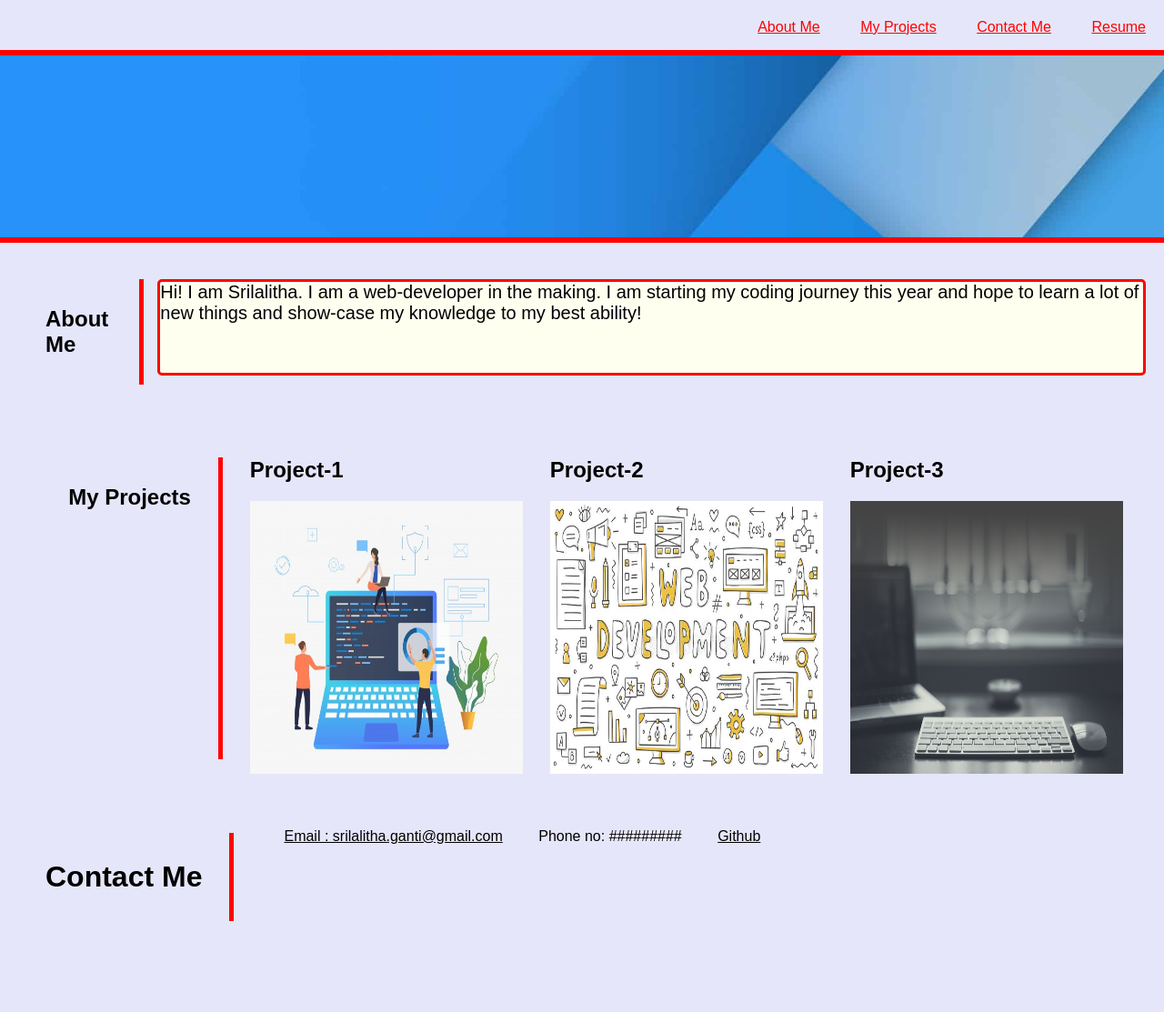
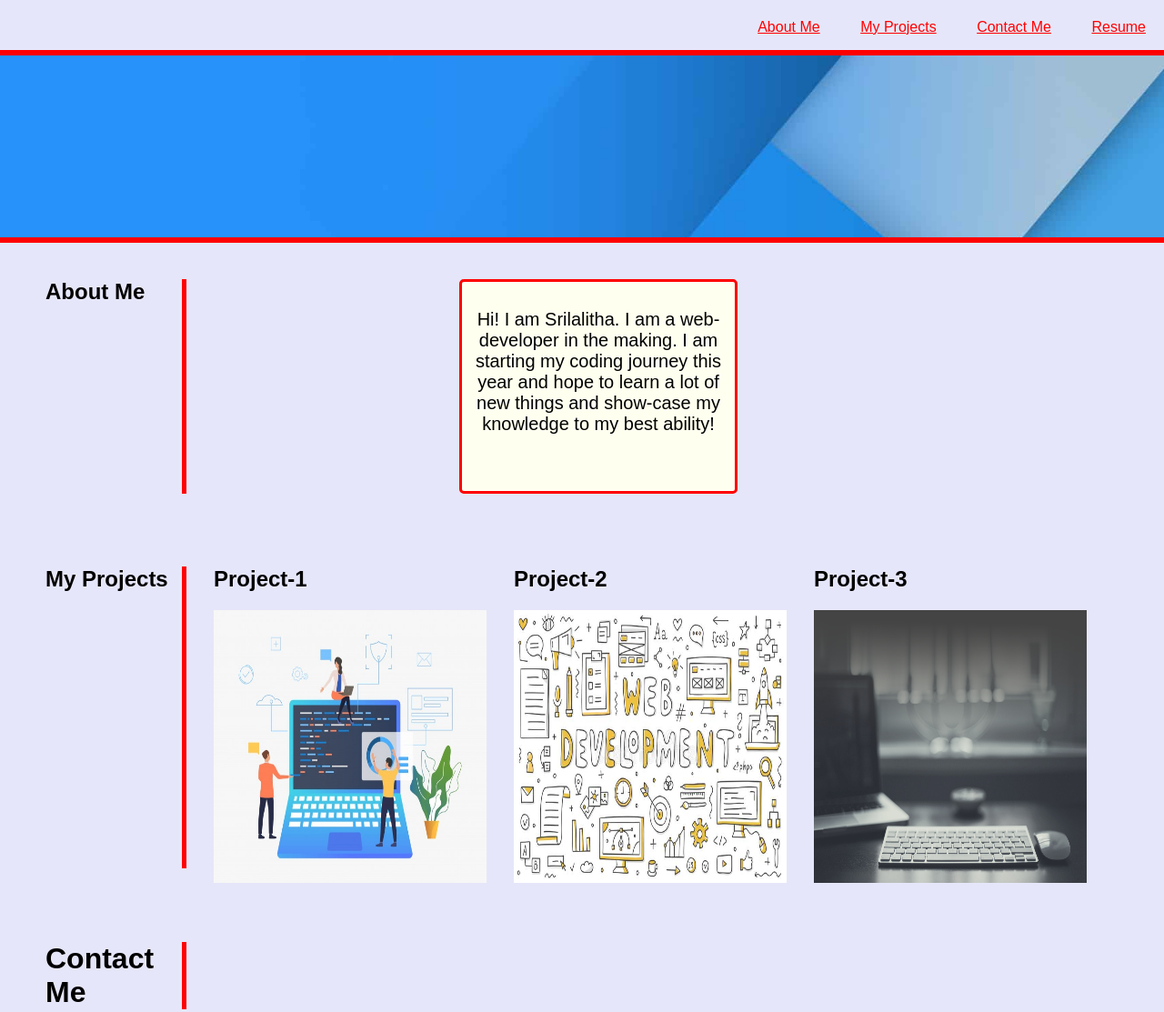
Before and after one commit to SrilalithaN/Portfolio, a plain HTML site: page index.html in a window 1280 px wide. Shown: the top 1113 px of the page at 91% size. Before the commit the page ends 1055 px from the top, so only its background shows below. Drawn offline with Linux system fonts and the light colour scheme.

Commit message:
made the navigation links working in header and improved visual appearnace of the site using css

```diff
--- a/assets/style.css
+++ b/assets/style.css
@@ -1,92 +1,102 @@
-
-body{
+body {
+  display: flex;
+  flex-direction: column;
   font-family: sans-serif;
-    margin:0;
-    padding:0;
-    background-color:lavender;
+  margin: 0;
+  padding: 0;
+  background-color: lavender;
 }
-header{
+header {
+  display: flex;
   background-color: lavender;
-    border-bottom:6px solid red;
-    width:100%;
+  border-bottom: 6px solid red;
+  width: 100%;
   padding-top: 5px;
-    text-align: right;
+  justify-content: flex-end;
 }
 
-header nav ul li{
+header nav ul li {
   list-style: none;
   display: inline;
   padding: 0 20px 10px;
-
 }
 
-
- a{
-     color:red;
-
+a {
+  color: red;
 }
 
-h2{
-
+h2 {
   padding-left: 30px;
-    width:fit-content;
+  width: fit-content;
 }
 
-
-
-.image{
-    height:300px;
-    width:300px;
+.image {
+  height: 300px;
+  width: 300px;
   padding-left: 30px;
 }
 
-.row  {
+.column {
   display: flex;
   flex-wrap: wrap;
-    flex-direction: row;
-    margin:0px ;
+  flex-direction: column;
+  margin: 0px;
 }
-  .justify{
+/*.justify {
   justify-content: space-around;
-  }
-  .banner{
+}*/
+.banner {
+  display: flex;
   background-image: url(./images/background.png);
   background-repeat: no-repeat;
   background-size: cover;
   height: 200px;
-    width:100%;
+  width: 100%;
   margin: 0px;
-    padding:0px;
+  padding: 0px;
   border-bottom: 6px solid red;
 }
 
- .about-me,.projects,.contacts{
+.about-me,
+.projects,
+.contacts {
   display: flex;
   min-height: 100%;
   padding: 20px;
 }
- .heading{
-     padding: 30px;
+.heading {
+  padding-left: 30px;
   border-right: 5px solid red;
   align-items: center;
-
+  width: 150px;
 }
 
-
-  p{
-      height:100px;
-      margin-left:15px;
+p {
+  height: 200px;
+  width: 300px;
+  margin-left: 300px;
   background-color: ivory;
   border: 3px solid red;
   border-radius: 5px;
   font-size: 20px;
+  text-align: center;
+  padding-top: 30px;
 }
-  footer nav ul li{
+footer nav ul li {
   padding: 0px 20px 15px 15px;
   list-style: none;
-      display: inline;
+  display: inline-flex;
   text-decoration: none;
+  justify-items: flex-end;
 }
-  footer nav ul li a{
+footer nav ul li a {
   color: black;
 }
+footer nav ul {
+  display: flex;
+  flex-direction: row;
+  justify-content: flex-end;
+}
+footer .heading {
+  flex-direction: row;
+}
--- a/index.html
+++ b/index.html
@@ -10,18 +10,18 @@
   <header>
     <nav>
       <ul>
-        <li><a href="">About Me</a></li>
-        <li><a href=""> My Projects</a></li>
-        <li><a href=""> Contact Me</a></li>
+        <li><a href="#About-Me">About Me</a></li>
+        <li><a href="#My-Projects"> My Projects</a></li>
+        <li><a href="#Contact-Me"> Contact Me</a></li>
         <li><a href=""> Resume</a></li>
       </ul>
     </nav>
   </header>
 
-  <main class="row justify">
+  <main class="column justify">
     <figure class="banner"></figure>
 
-    <section class="about-me">
+    <section class="about-me" id="About-Me">
       <h1 class="heading">About Me</h1>
       <p>
         Hi! I am Srilalitha. I am a web-developer in the making. I am starting
@@ -30,7 +30,7 @@
       </p>
     </section>
 
-    <section class="projects">
+    <section class="projects" id="My-Projects">
       <h1 class="heading">My Projects</h1>
       <div>
         <h2>Project-1</h2>
@@ -58,17 +58,17 @@
       </div>
     </section>
   </main>
-  <footer class="contacts">
+  <footer class="column justify contacts" id="Contact-Me">
     <h1 class="heading">Contact Me</h1>
     <nav>
       <ul>
         <li>
-          <a href="srilalitha.ganti@gmail.com">
+          <a href="mailto:srilalitha.ganti@gmail.com">
             Email : srilalitha.ganti@gmail.com</a
           >
         </li>
         <li>Phone no: #########</li>
-        <li><a href="github.com">Github</a></li>
+        <li><a href="https://github.com/" target="_blank">Github</a></li>
       </ul>
     </nav>
   </footer>
```
Lines whose indentation alone changed are shown as unchanged.
